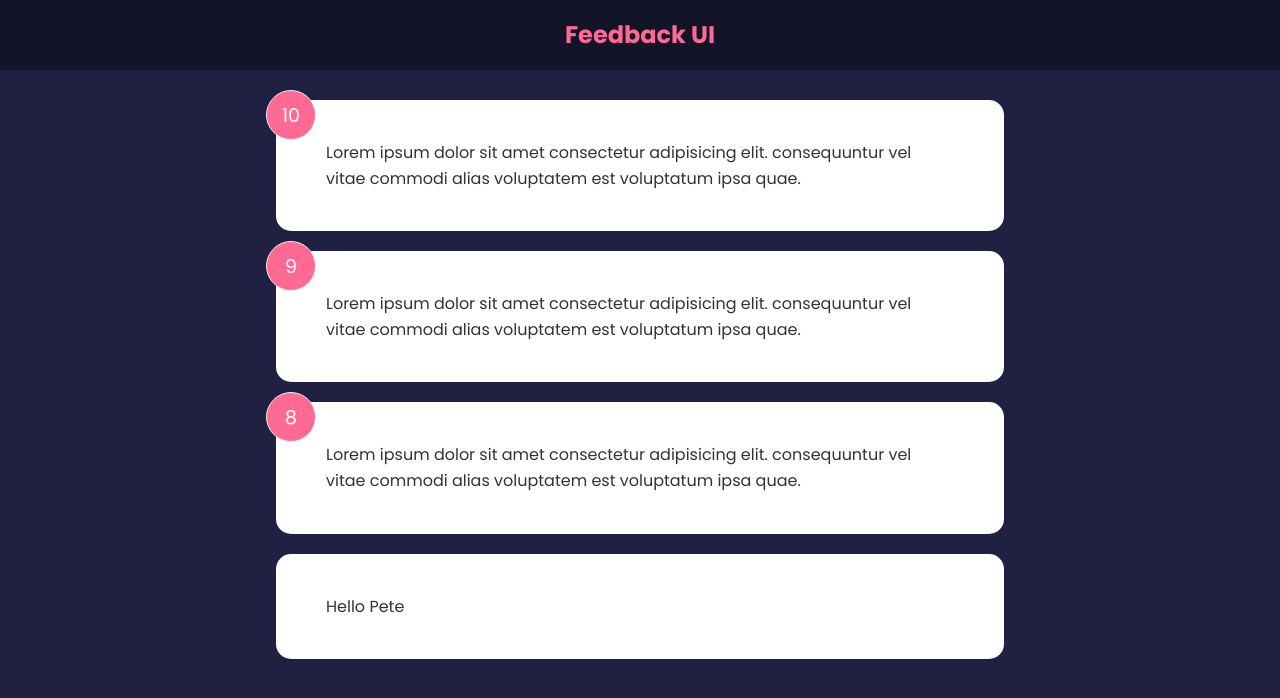
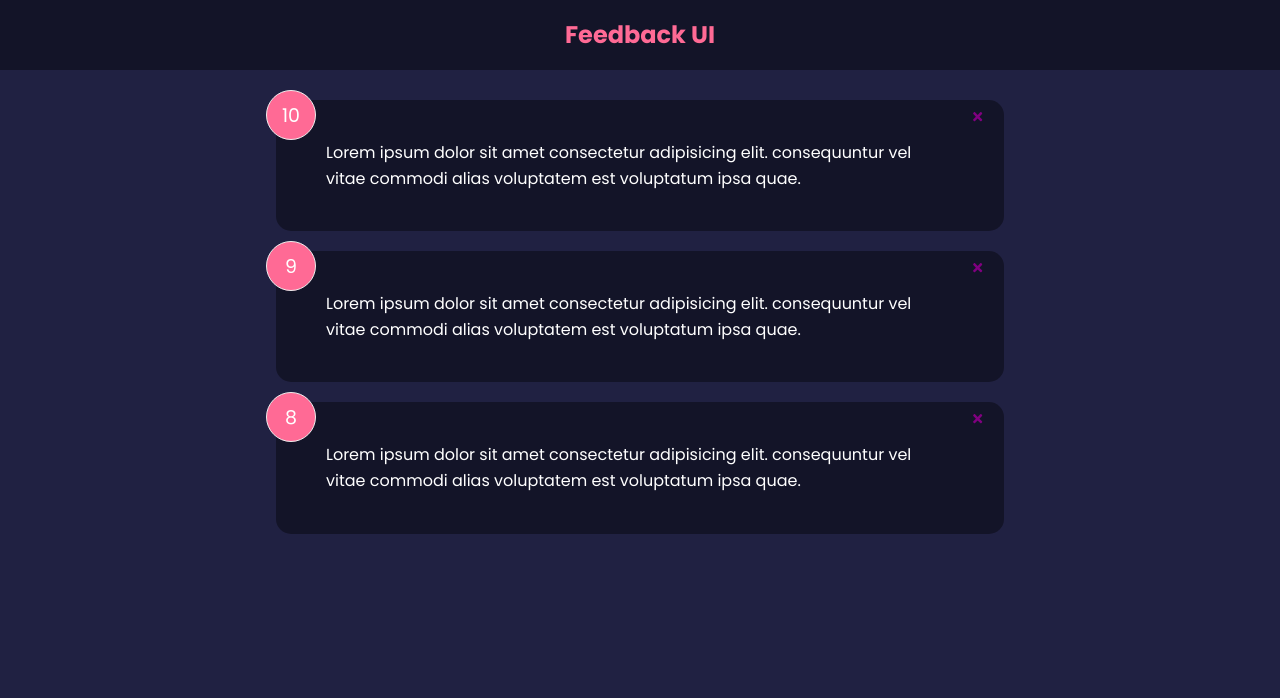
Before and after one commit to TimurMishiev/feedback-app, a React (Create React App) app: page / in a window 1280 px wide. Shown: the top 698 px of the page. Built offline with nearby package versions, Linux system fonts and the light colour scheme.

Commit message:
write a delete feedback method

```diff
--- a/package.json
+++ b/package.json
@@ -8,6 +8,7 @@
     "@testing-library/user-event": "^13.5.0",
     "react": "^17.0.2",
     "react-dom": "^17.0.2",
+    "react-icons": "^4.3.1",
     "react-scripts": "5.0.0",
     "web-vitals": "^2.1.4"
   },
--- a/src/App.js
+++ b/src/App.js
@@ -2,17 +2,20 @@
 import Header from "./components/Header";
 import FeedbackList from "./components/FeeedbackList";
 import FeedbackData from "./data/FeedbackData";
-import Card from "./components/shared/Card";
 
 function App() {
 	const [feedback, setFeedback] = useState(FeedbackData);
+	const deleteFeedback = (id) => {
+		if (window.confirm("Are you sure you want to delete?")) {
+			setFeedback(feedback.filter((item) => item.id !== id));
+		}
+	};
 
 	return (
 		<>
 			<Header />
 			<div className="container">
-				<FeedbackList feedback={feedback} />
-				<Card>Hello Pete</Card>
+				<FeedbackList feedback={feedback} handleDelete={deleteFeedback} />
 			</div>
 		</>
 	);
--- a/src/components/FeedbackItem.js
+++ b/src/components/FeedbackItem.js
@@ -1,12 +1,21 @@
+import { FaTimes } from "react-icons/fa";
 import Card from "./shared/Card";
+import PropTypes from "prop-types";
 
-function FeedbackItem({ item }) {
+function FeedbackItem({ item, handleDelete }) {
 	return (
 		<Card>
 			<div className="num-display">{item.rating}</div>
+			<button onClick={() => handleDelete(item.id)} className="close">
+				<FaTimes color="purple" />
+			</button>
 			<div className="text-display">{item.text}</div>
 		</Card>
 	);
 }
 
+FeedbackItem.propTypes = {
+	item: PropTypes.object.isRequired,
+};
+
 export default FeedbackItem;
--- a/src/components/FeeedbackList.js
+++ b/src/components/FeeedbackList.js
@@ -1,13 +1,13 @@
 import FeedbackItem from "./FeedbackItem";
 
-function FeeedbackList({ feedback }) {
+function FeeedbackList({ feedback, handleDelete }) {
 	if (!feedback || feedback.legnth === 0) {
 		return <p>No Feedback Yet</p>;
 	}
 	return (
 		<div className="feedback-list">
 			{feedback.map((item) => (
-				<FeedbackItem key={item.id} item={item} />
+				<FeedbackItem key={item.id} item={item} handleDelete={handleDelete} />
 			))}
 		</div>
 	);
--- a/src/components/shared/Card.js
+++ b/src/components/shared/Card.js
@@ -1,7 +1,17 @@
 import React from "react";
+import PropTypes from "prop-types";
 
-function Card({ children }) {
-	return <div className="card">{children}</div>;
+function Card({ children, reverse }) {
+	return <div className={`card ${reverse && "reverse"}`}>{children}</div>;
 }
 
+Card.defaultProps = {
+	reverse: true,
+};
+
+Card.propTypes = {
+	children: PropTypes.node.isRequired,
+	reverse: PropTypes.bool,
+};
+
 export default Card;
```
Also changed, not shown: 1 other file (tests, documents, lock files or other folders).
